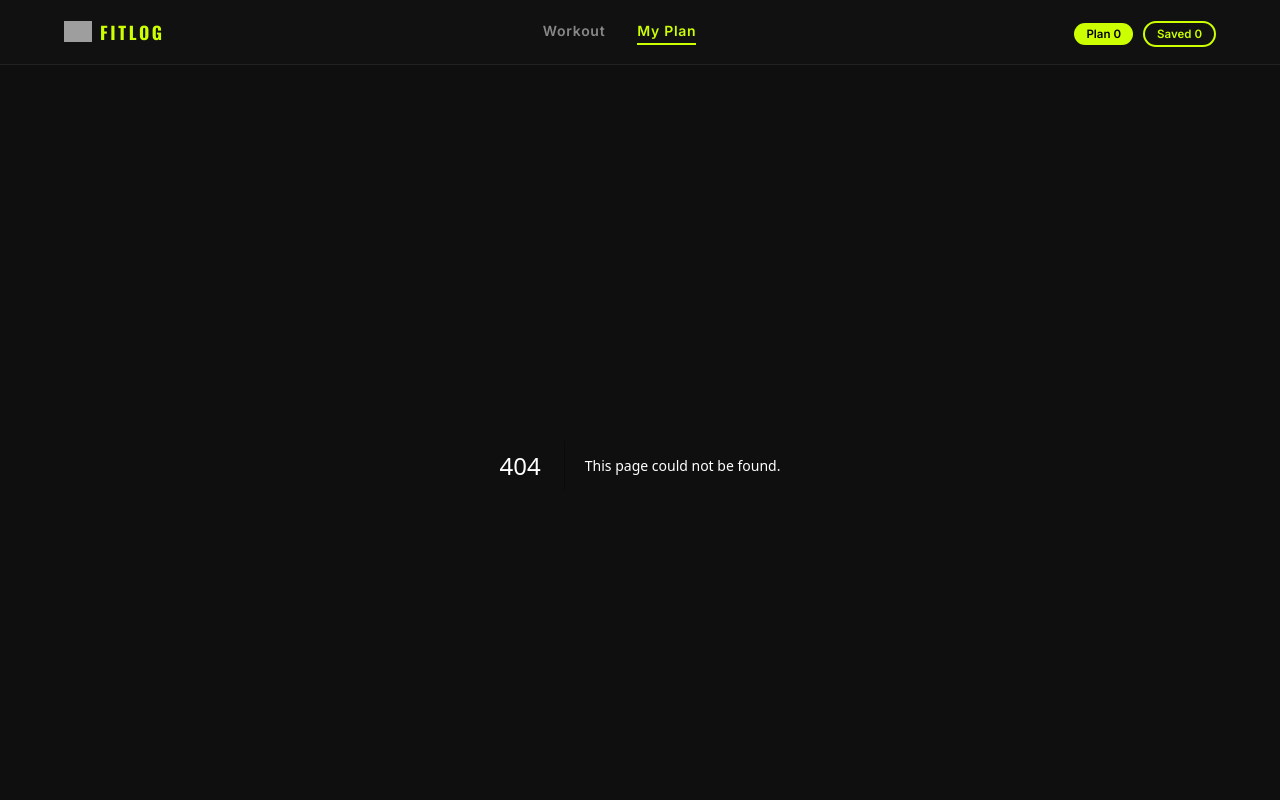
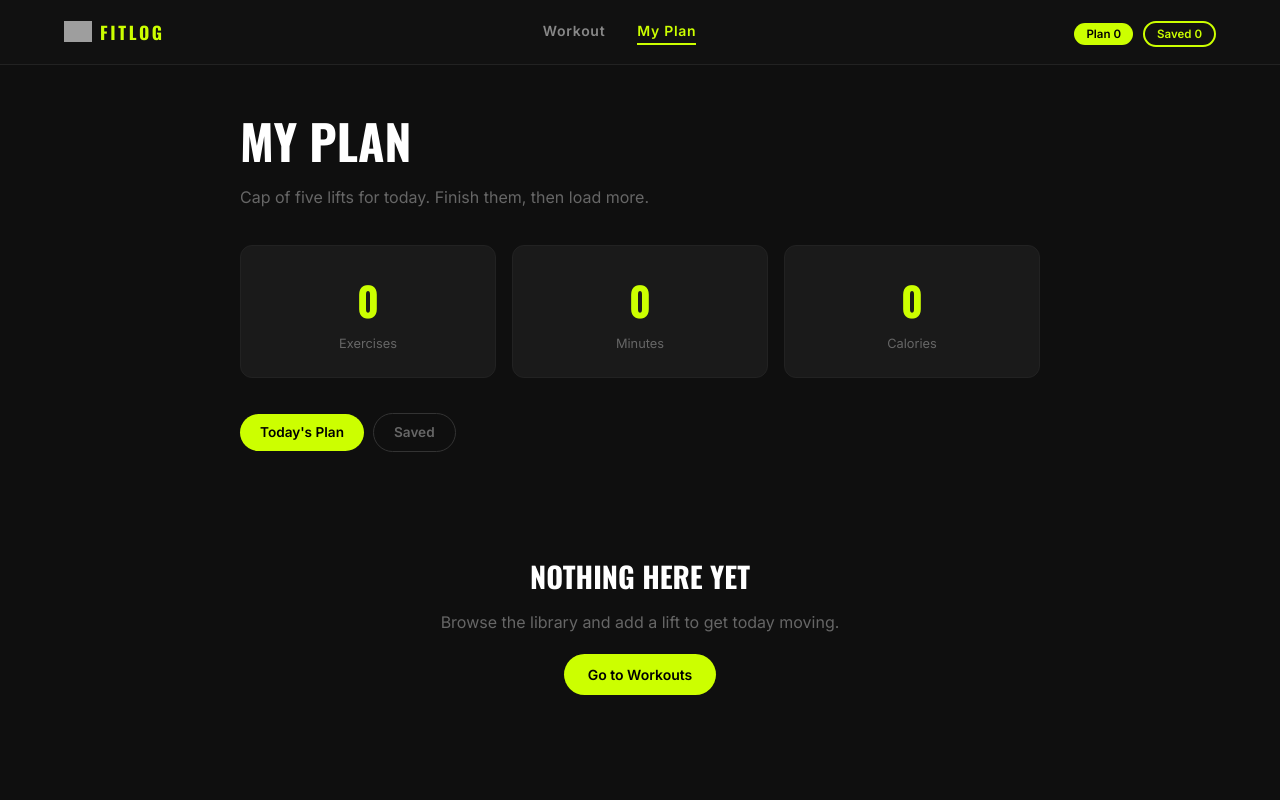
Before and after one commit to mdimranuddin/B14-A6-Fit-Log, a Next.js app: page /my-plan in a window 1280 px wide. Before the commit this address had no page. Shown: the top 800 px of the page. Built offline with nearby package versions, Linux system fonts and the light colour scheme; grey boxes are pictures that could not be loaded.

Commit message:
added My Plan page with tabs, metrics, mark as done and remove actions

```diff
--- /dev/null
+++ b/app/my-plan/page.js
@@ -0,0 +1,131 @@
+"use client";
+import { useState } from "react";
+import { usePlan } from "@/context/PlanContext";
+import Link from "next/link";
+import Image from "next/image";
+import toast from "react-hot-toast";
+
+export default function MyPlan() {
+  const { plan, saved, removeFromPlan, removeFromSaved, markDone } = usePlan();
+  const [activeTab, setActiveTab] = useState("today");
+  const list = activeTab === "today" ? plan : saved;
+  const totalMinutes = plan.reduce((s, w) => s + (w.duration || 0), 0);
+  const totalCalories = plan.reduce((s, w) => s + (w.caloriesBurned || 0), 0);
+
+  return (
+    <div style={{backgroundColor:"#0f0f0f", minHeight:"100vh", padding:"40px 24px"}}>
+      <div style={{maxWidth:"800px", margin:"0 auto"}}>
+
+        <h1 style={{fontFamily:"Oswald,sans-serif", fontSize:"3rem", fontWeight:"700",
+          color:"#ffffff", textTransform:"uppercase", marginBottom:"8px"}}>
+          MY PLAN
+        </h1>
+        <p style={{color:"#666666", marginBottom:"36px"}}>
+          Cap of five lifts for today. Finish them, then load more.
+        </p>
+
+        <div style={{display:"grid", gridTemplateColumns:"repeat(3,1fr)", gap:"16px", marginBottom:"36px"}}
+          className="grid-cols-3">
+          {[["Exercises", plan.length], ["Minutes", totalMinutes], ["Calories", totalCalories]].map(([label,val]) => (
+            <div key={label} style={{backgroundColor:"#1a1a1a", borderRadius:"12px",
+              padding:"24px 16px", textAlign:"center", border:"1px solid #222"}}>
+              <p style={{fontFamily:"Oswald,sans-serif", fontSize:"2.5rem",
+                fontWeight:"700", color:"#ccff00"}}>{val}</p>
+              <p style={{color:"#666666", fontSize:"0.8rem", marginTop:"4px"}}>{label}</p>
+            </div>
+          ))}
+        </div>
+
+        <div style={{display:"flex", gap:"10px", marginBottom:"24px"}}>
+          {[["today","Today's Plan"],["saved","Saved"]].map(([key,label]) => (
+            <button key={key} onClick={()=>setActiveTab(key)}
+              style={{padding:"8px 20px", borderRadius:"999px", fontWeight:"700",
+                fontSize:"0.85rem", cursor:"pointer", border:"none",
+                backgroundColor: activeTab===key ? "#ccff00" : "transparent",
+                color: activeTab===key ? "#000" : "#666666",
+                outline: activeTab===key ? "none" : "1px solid #333"}}>
+              {label}
+            </button>
+          ))}
+        </div>
+
+        {list.length === 0 ? (
+          <div style={{textAlign:"center", padding:"80px 24px"}}>
+            <h2 style={{fontFamily:"Oswald,sans-serif", fontSize:"1.8rem",
+              fontWeight:"700", color:"#ffffff", textTransform:"uppercase", marginBottom:"12px"}}>
+              NOTHING HERE YET
+            </h2>
+            <p style={{color:"#666666", marginBottom:"28px"}}>
+              Browse the library and add a lift to get today moving.
+            </p>
+            <Link href="/" style={{backgroundColor:"#ccff00", color:"#000",
+              fontWeight:"700", padding:"12px 24px", borderRadius:"999px",
+              textDecoration:"none", fontSize:"0.875rem"}}>
+              Go to Workouts
+            </Link>
+          </div>
+        ) : (
+          <div style={{display:"flex", flexDirection:"column", gap:"12px"}}>
+            {list.map((w) => (
+              <div key={w.id} style={{backgroundColor:"#1a1a1a", borderRadius:"12px",
+                padding:"16px", display:"flex", alignItems:"center", gap:"16px",
+                border:"1px solid #222", opacity: w.done ? 0.5 : 1}}
+                className="flex-col sm:flex-row">
+                <div style={{position:"relative", width:"80px", height:"64px",
+                  borderRadius:"8px", overflow:"hidden", flexShrink:0}}>
+                  <Image src={w.image} alt={w.name} fill
+                    sizes="80px" style={{objectFit:"cover"}} />
+                </div>
+                <div style={{flex:1}}>
+                  <h3 style={{fontFamily:"Oswald,sans-serif", fontSize:"1rem",
+                    fontWeight:"700", color:"#ffffff", textTransform:"uppercase", marginBottom:"2px"}}>
+                    {w.done && <span style={{color:"#4ade80", marginRight:"6px"}}>✓</span>}
+                    {w.name}
+                  </h3>
+                  <p style={{color:"#666", fontSize:"0.78rem", marginBottom:"4px"}}>{w.equipment}</p>
+                  <div style={{display:"flex", gap:"12px", fontSize:"0.75rem", color:"#888"}}>
+                    <span>⏱ {w.duration} min</span>
+                    <span>🔥 {w.caloriesBurned} kcal</span>
+                    <span>⭐ {w.rating}</span>
+                  </div>
+                </div>
+                <div style={{display:"flex", gap:"8px", flexWrap:"wrap"}}>
+                  <Link href={`/workout/${w.id}`}
+                    style={{border:"1px solid #333", color:"#aaa", fontSize:"0.75rem",
+                      padding:"6px 12px", borderRadius:"999px", textDecoration:"none"}}>
+                    View Details
+                  </Link>
+                  {activeTab === "today" && (
+                    <>
+                      <button onClick={()=>{markDone(w.id);toast.success("Marked as done! ✅");}}
+                        disabled={w.done}
+                        style={{backgroundColor:w.done?"#222":"#166534", color:"#fff",
+                          fontSize:"0.75rem", padding:"6px 12px", borderRadius:"999px",
+                          border:"none", cursor:w.done?"not-allowed":"pointer"}}>
+                        ✓ Done
+                      </button>
+                      <button onClick={()=>{removeFromPlan(w.id);toast.success("Removed!");}}
+                        style={{backgroundColor:"#7f1d1d", color:"#fff",
+                          fontSize:"0.75rem", padding:"6px 12px", borderRadius:"999px",
+                          border:"none", cursor:"pointer"}}>
+                        ✕
+                      </button>
+                    </>
+                  )}
+                  {activeTab === "saved" && (
+                    <button onClick={()=>{removeFromSaved(w.id);toast.success("Removed!");}}
+                      style={{backgroundColor:"#7f1d1d", color:"#fff",
+                        fontSize:"0.75rem", padding:"6px 12px", borderRadius:"999px",
+                        border:"none", cursor:"pointer"}}>
+                      ✕
+                    </button>
+                  )}
+                </div>
+              </div>
+            ))}
+          </div>
+        )}
+      </div>
+    </div>
+  );
+}
```
